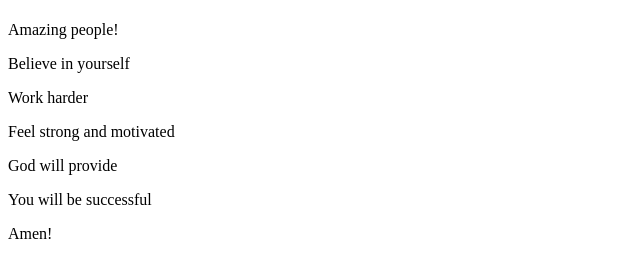
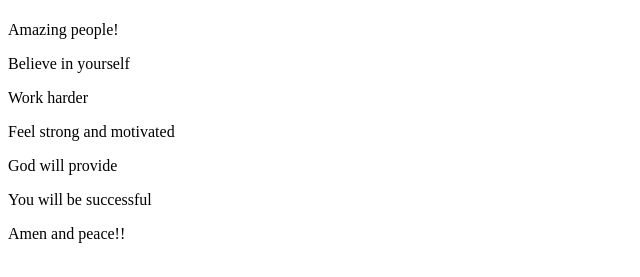
Before and after one commit to yvanof2/webcode, a plain HTML site: page index.html in a window 1280 px wide. Shown: the part 59-336 px from the top of the page, without its empty margins (0-640 px from the left). Drawn offline with Linux system fonts and the light colour scheme.

Commit message:
index.html

```diff
--- a/index.html
+++ b/index.html
@@ -9,7 +9,7 @@
 <p>Feel strong and motivated</p>
 <p>God will provide</p>
 <p>You will be successful</p>
-<p>Amen!</p>
+<p>Amen and peace!!</p>
 
 </body>
 </html>
```
